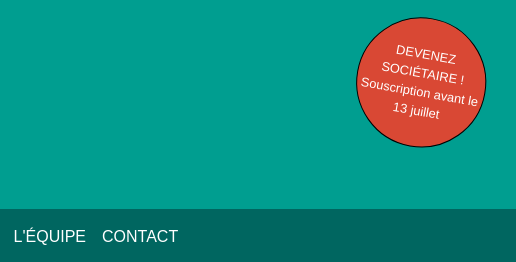
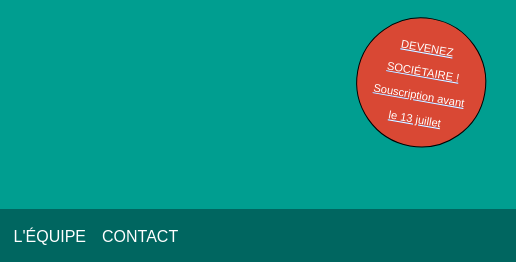
Before and after one commit to tglatt/avantposte, a website: page static/index.html in a window 1280 px wide. Shown: the top 262 px of the page, 764-1280 px from the left. Drawn offline with nearby package versions, Linux system fonts and the light colour scheme.

Commit message:
update content

```diff
--- a/static/global.css
+++ b/static/global.css
@@ -67,11 +67,14 @@
   width: 130px;
   height: 130px;
   background-color: var(--red);
-  color: white;
   border: 1px solid #000;
   text-align: center;
   vertical-align: middle;
-  font-size: 0.8rem;
+}
+
+.circle a {
+  font-size: 0.7rem;
+  color: white;
 }
 
 h2 {
--- a/static/index.html
+++ b/static/index.html
@@ -63,7 +63,13 @@
           />
           <div class="cicle-base">
             <div class="circle">
-              DEVENEZ SOCIÉTAIRE ! Souscription avant le 13 juillet
+              <button type="button" class="btn btn-link">
+                <a
+                  href="mailto:contact@avant-poste.org?&subject=Avant-Poste - Collecte de fonds"
+                  >DEVENEZ SOCIÉTAIRE ! Souscription avant le 13 juillet
+                </a>
+              </button>
+
             </div>
           </div>
         </div>
```
